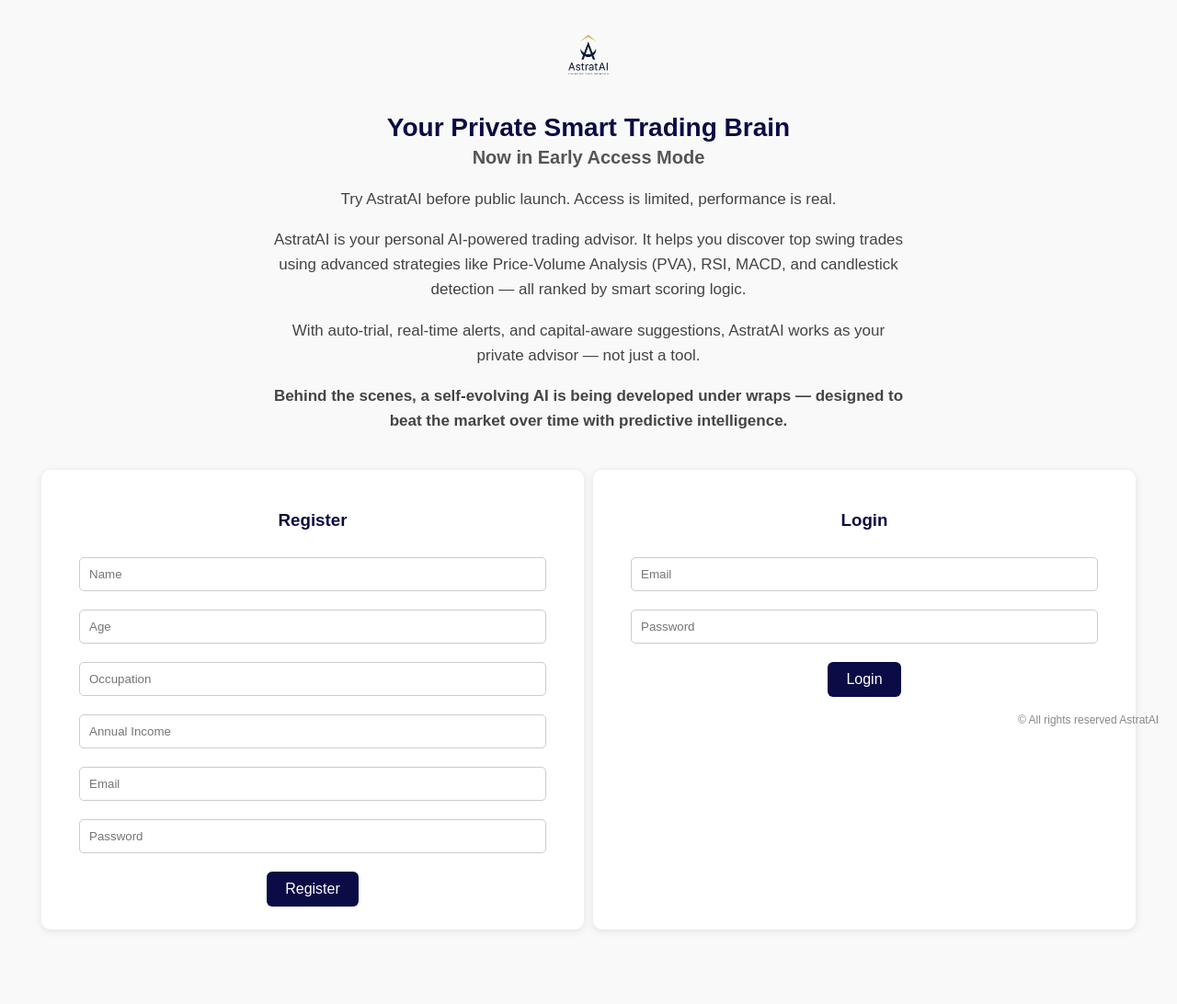
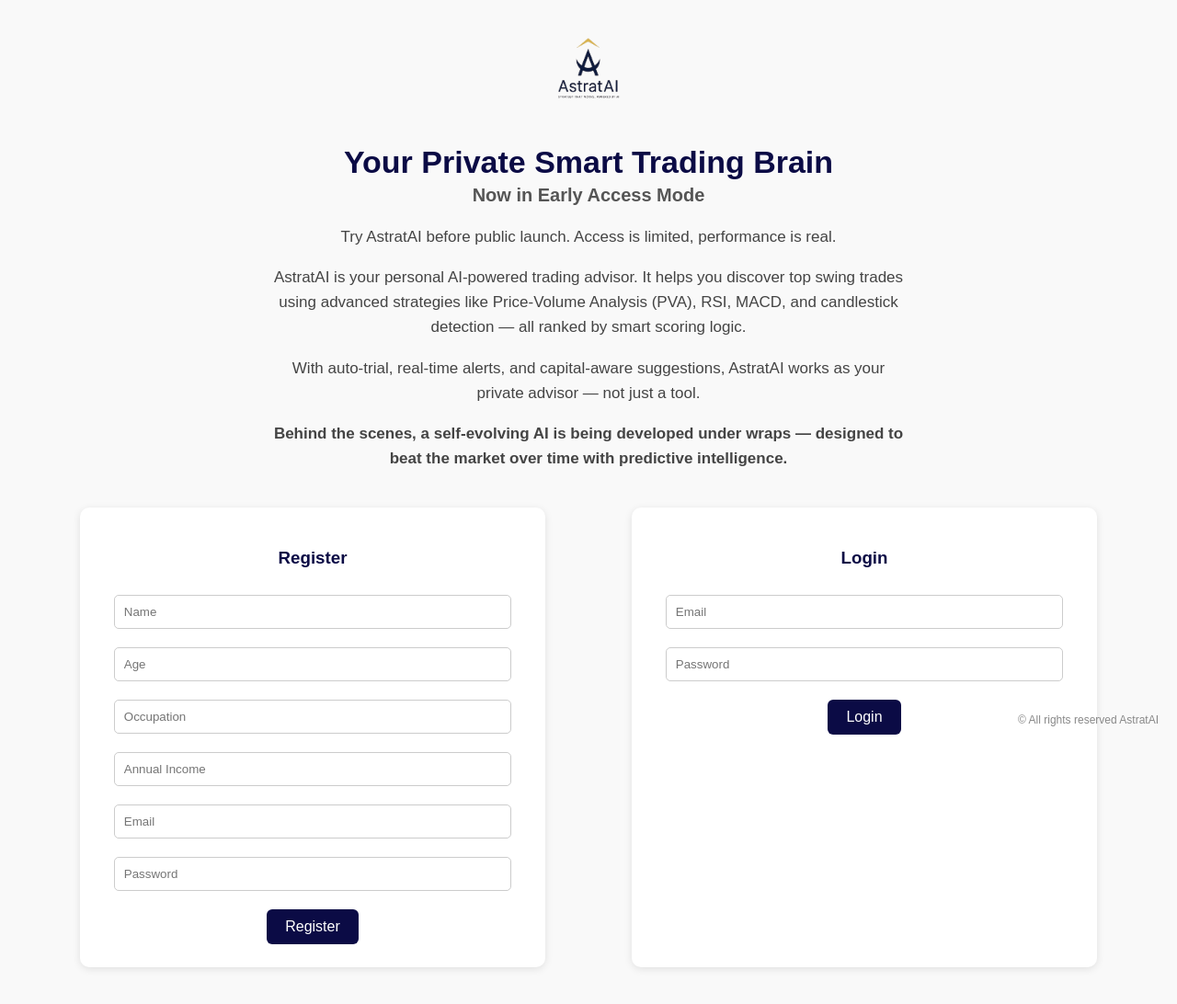
Before and after one commit to elis988/astratai, a plain HTML site: page index.html in a window 1280 px wide. Shown: the whole page at 92% size. Before the commit the page ends 1061 px from the top, so only its background shows below. Drawn offline with Linux system fonts and the light colour scheme.

Commit message:
Update index.html

```diff
--- a/index.html
+++ b/index.html
@@ -114,7 +114,7 @@
     }
 
     .logo {
-      height: 60px;
+      height: 90px;
       margin-bottom: 10px;
     }
 
@@ -124,7 +124,7 @@
     }
 
     h1 {
-      font-size: 28px;
+      font-size: 34px;
       margin-bottom: 5px;
     }
 
@@ -154,7 +154,7 @@
       padding: 25px;
       border-radius: 10px;
       box-shadow: 0 2px 8px rgba(0,0,0,0.1);
-      width: 45%;
+      width: 38%;
       min-width: 300px;
       margin-bottom: 20px;
     }
```
